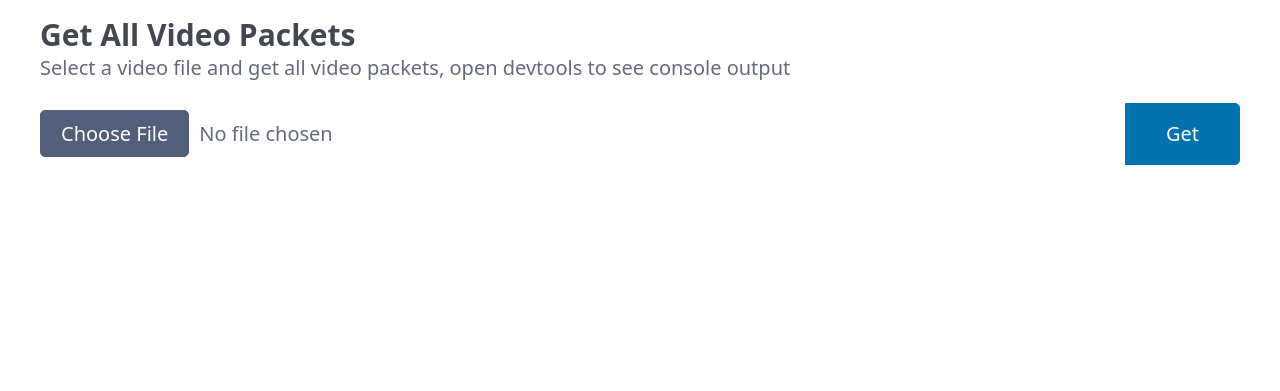
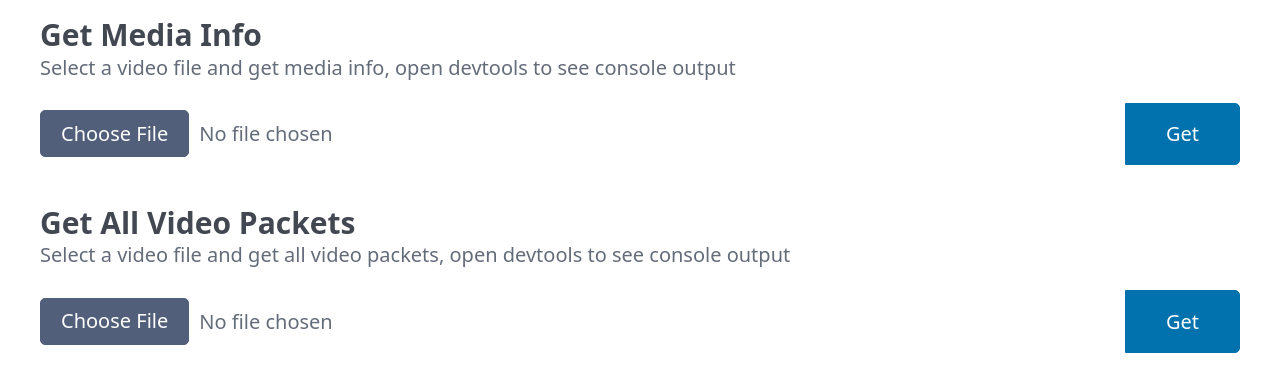
Before and after one commit to ForeverSc/web-demuxer, a website built with Vite: page index.html in a window 1280 px wide. Shown: the part 1891-2282 px from the top of the page. Before the commit the page ends 2116 px from the top, so only its background shows below. Built offline with nearby package versions, Linux system fonts and the light colour scheme; some packages are replaced by stand-ins of ours.

Commit message:
docs: update 2.0 readme and example

```diff
--- a/index.html
+++ b/index.html
@@ -23,6 +23,7 @@
             <ul>
               <li><a href="#example-seek">Seek Video Frame</a></li>
               <li><a href="#example-play">Play Video</a></li>
+              <li><a href="#example-get-media-info">Get Media Info</a></li>
               <li><a href="#example-get-all-video-packets">Get All Video Packets</a></li>
             </ul>
           </details>
@@ -86,6 +87,18 @@
               <button id="example-play-btn">Play</button>
             </fieldset>
             <canvas id="example-play-canvas" width="800px" height="450px"></canvas>
+          </card>
+        </section>
+        <section id="example-get-media-info">
+          <hgroup>
+            <h3>Get Media Info</h3>
+            <p>Select a video file and get media info, open devtools to see console output</p>
+          </hgroup>
+          <card>
+            <fieldset role="group">
+              <input type="file" id="example-get-media-info-file">
+              <button id="example-get-media-info-btn">Get</button>
+            </fieldset>
           </card>
         </section>
         <section id="example-get-all-video-packets">
@@ -209,6 +222,13 @@
         console.log('all video packets:', await getAllPackets(file));
       });
 
+      document.getElementById('example-get-media-info-btn').addEventListener('click', async () => {
+        const file = document.getElementById('example-get-media-info-file').files[0];
+        await demuxer.load(file);
+        const mediaInfo = await demuxer.getMediaInfo();
+        console.log('media info: ', mediaInfo);
+      });
+
       function wait(time) {
         return new Promise((resolve) => {
           setTimeout(resolve, time)
```
Also changed, not shown: README.md, README_CN.md.
